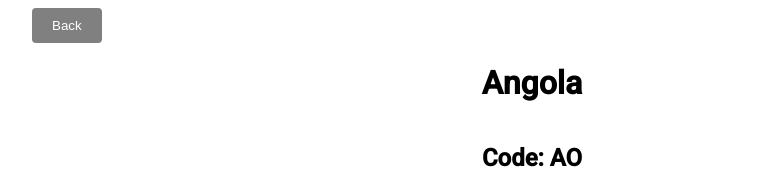
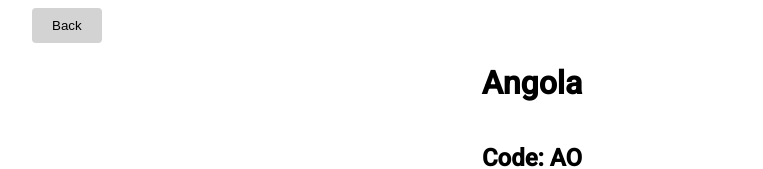
Before and after one commit to nguyentrisinh/africa-country-list, a React (Vite) app: page /countries/AO in a window 1280 px wide. Shown: the top 169 px of the page, without its empty margins (108-871 px from the left). Built offline with nearby package versions, Linux system fonts and the light colour scheme.

Commit message:
style: css adjust

```diff
--- a/src/pages/country/Country.css
+++ b/src/pages/country/Country.css
@@ -16,6 +16,5 @@
   border: none;
   cursor: pointer;
   border-radius: 4px;
-  background: gray;
-  color: white;
+  background: lightgray;
 }
```
